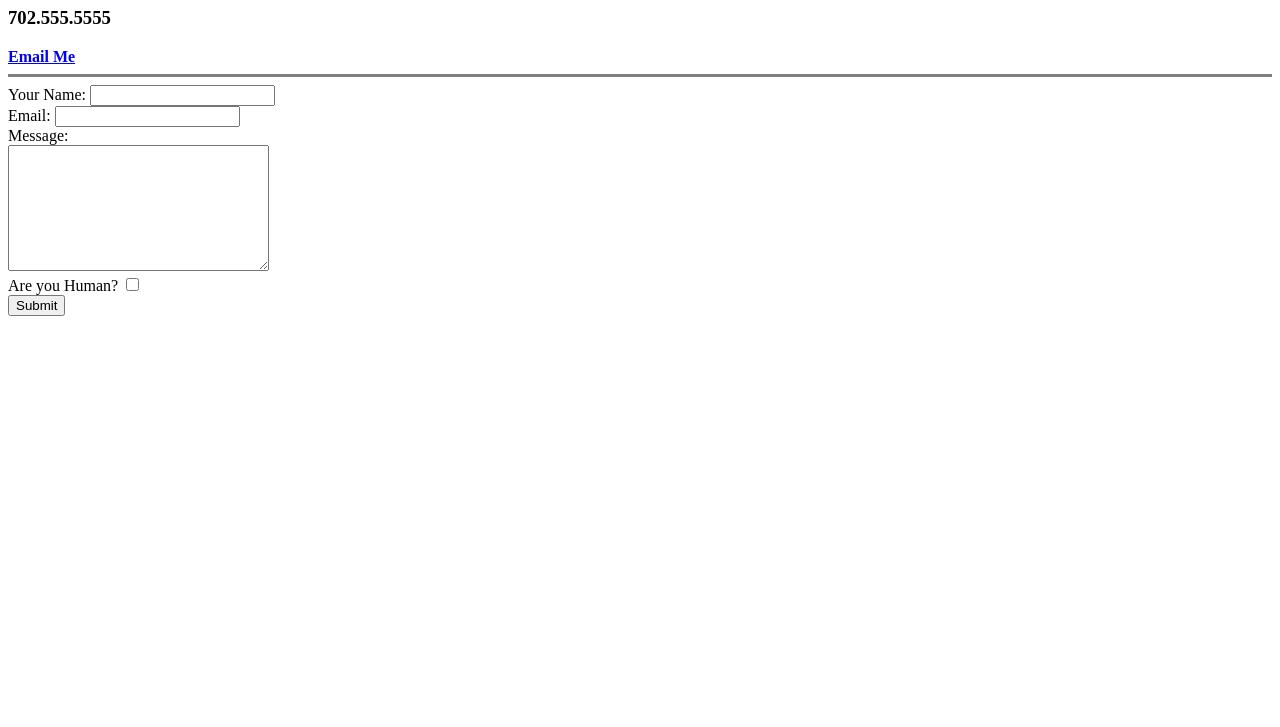
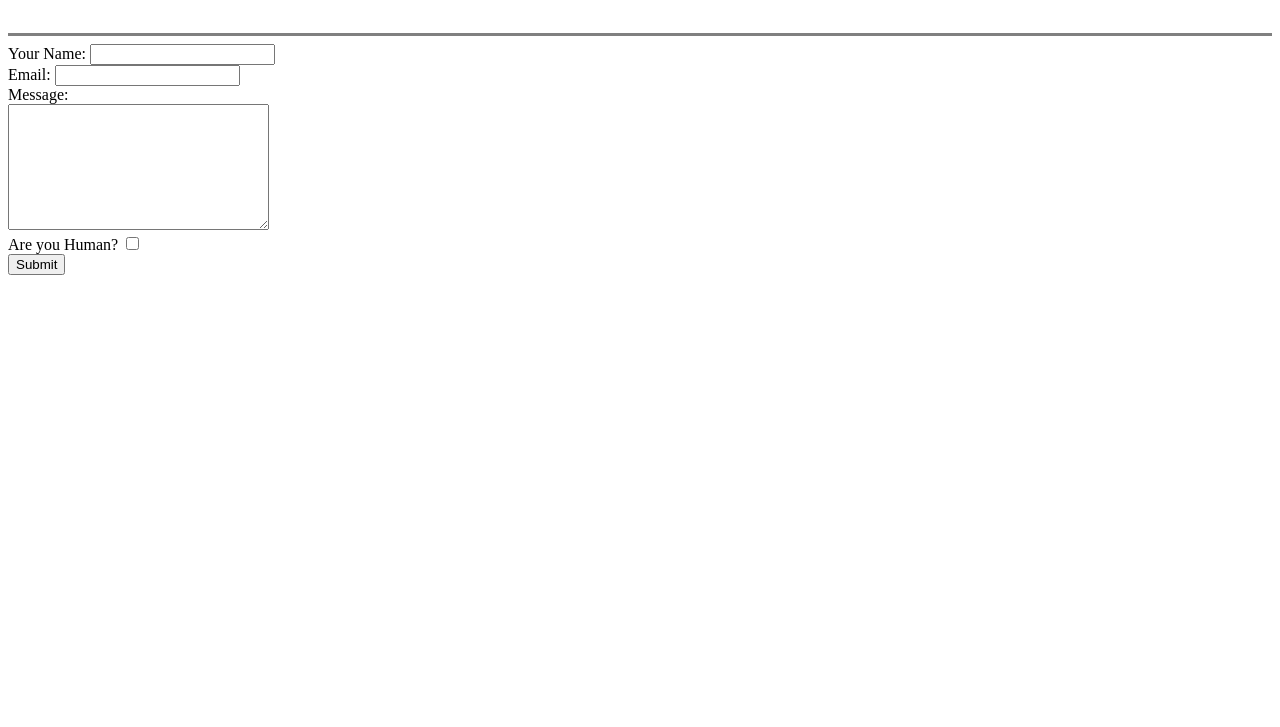
Before and after one commit to DHarris85/CCC, a plain HTML site: page Contact Me.html in a window 1280 px wide. Shown: the part 73-800 px from the top of the page. Drawn offline with Linux system fonts and the light colour scheme.

Commit message:
Update Contact Me.html

```diff
--- a/Contact Me.html
+++ b/Contact Me.html
@@ -6,9 +6,6 @@
   </head>
   <body>
     <h1>Donavan Harris</h1>
-    <h3>702.555.5555</h3>
-    <strong><a href="mailto:donavanh702@gmail.com">Email Me</a></strong>
-
 <br>
 <hr size="3" noshade>
   <form action="mailto:donavanharris702@gmail.com" method="post" enctype="text/plain">
```
